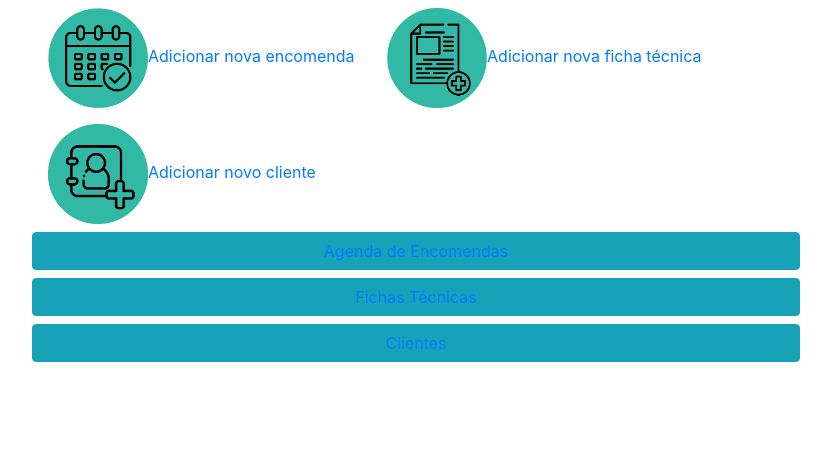
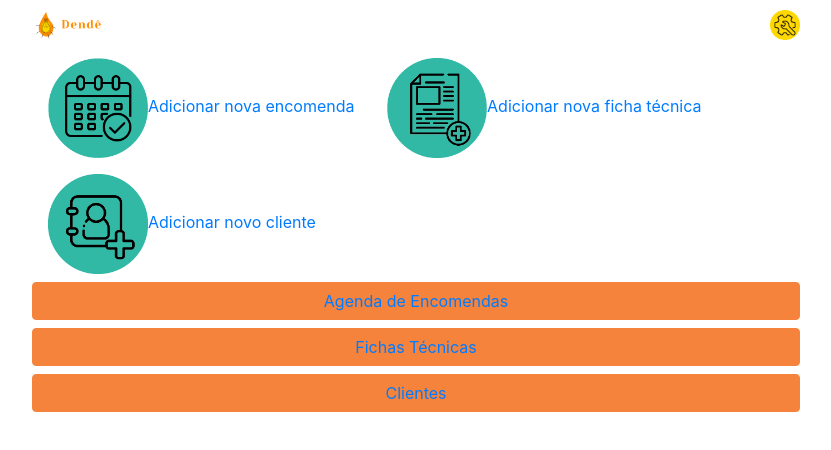
Before and after one commit to renatanovais/dende, a React (Create React App) app in the folder dende-megahack/: page /home in a window 1280 px wide. Shown: the top 450 px of the page, without its empty margins (224-1055 px from the left). Built offline with nearby package versions, Linux system fonts and the light colour scheme.

Commit message:
finalizadas funcionalidade de tela home - criado variaveis de cores

```diff
--- a/dende-megahack/src/App.css
+++ b/dende-megahack/src/App.css
@@ -1,7 +1,9 @@
 :root {
   --laranja-dende: #F6833C;
   --azul-dende: #609BD2;
-  --verde-dende: #3189A5;
+  --verde-dende: #31B9A5;
+  --verde-dois-dende: #61C190;
+  --amarelo-dende: #FFD800;
 }
 
 body {
@@ -12,5 +14,30 @@ body {
 
 .App-logo {
   height: 60vmin;
-  /* pointer-events: none; */
 }
+
+.button-verde {
+  background-color: var(--verde-dende);
+  border-color: var(--verde-dende);
+}
+
+.button-laranja {
+  background-color: var(--laranja-dende);
+  border-color: var(--laranja-dende);
+}
+
+.button-azul {
+  background-color: var(--azul-dende);
+  border-color: var(--azul-dende);
+}
+
+.login-form {
+  width: 50%;
+  margin: 10px auto;
+}
+
+.header-comp {
+  display: flex;
+  justify-content: space-between;
+  margin: 10px 0;
+}
--- a/dende-megahack/src/components/Header.jsx
+++ b/dende-megahack/src/components/Header.jsx
@@ -0,0 +1,20 @@
+import React from 'react';
+import { connect } from 'react-redux';
+import logoHorizontal from '../images/logos/logo_dende_horizontal_laranja.png';
+import configs from '../images/icons/configs-icon.png';
+
+function Header(props) {
+  return (
+    <header className="header-comp">
+      <img alt="Dendê" src={logoHorizontal} height="30" />
+      <p>{props.email}</p>
+      <img alt="Configurações" src={configs} height="30" />
+    </header>
+  )
+}
+
+const mapStateToProps = (state) => ({
+  email: state.loginReducer.email,
+})
+
+export default connect(mapStateToProps)(Header);
--- a/dende-megahack/src/pages/Home.js
+++ b/dende-megahack/src/pages/Home.js
@@ -5,11 +5,13 @@ import Nav from 'react-bootstrap/Nav';
 import addEncomenda from '../images/icons/new-event-icon.png';
 import addFicha from '../images/icons/new-recipe-icon.png';
 import addCliente from '../images/icons/new-client-icon.png';
+import Header from '../components/Header';
 
 export default function Home() {
   return (
     <div>
-      <Nav>
+      <Header />
+      <Nav activeKey="/home">
         <Nav.Item>
           <Nav.Link href="/encomendas/add">
             <img alt="Add encomenda" src={addEncomenda} height="100" />
@@ -30,13 +32,13 @@ export default function Home() {
         </Nav.Item>
       </Nav>
       <>
-        <Button variant="info" size="1g" block>
+        <Button className="button-laranja" size="1g" block>
           <Link to="/encomendas">Agenda de Encomendas</Link>
         </Button>
-        <Button variant="info" size="1g" block>
+        <Button className="button-laranja" size="1g" block>
           <Link to="fichas-tecnicas">Fichas Técnicas</Link>
         </Button>
-        <Button variant="info" size="1g" block>
+        <Button className="button-laranja" size="1g" block>
           <Link to="clientes">Clientes</Link>
         </Button>
       </>
--- a/dende-megahack/src/pages/Login.js
+++ b/dende-megahack/src/pages/Login.js
@@ -18,12 +18,12 @@ function Login(props) {
       </div>
       <Form>
         <Form.Group controlId="formLogin">
-          <Form.Control type="email" placeholder="Email..." onChange={(e) => setEmail(e.target.value)} />
+          <Form.Control className="login-form" type="email" placeholder="Email..." onChange={(e) => setEmail(e.target.value)} />
         </Form.Group>
         <Form.Group controlId="formLogin">
-          <Form.Control type="password" placeholder="Senha..." onChange={(e) => setSenha(e.target.value)} />
+          <Form.Control className="login-form" type="password" placeholder="Senha..." onChange={(e) => setSenha(e.target.value)} />
         </Form.Group>
-        <Button variant="info" type="button" onClick={() => login(email, senha)} >
+        <Button className="button-verde" type="button" onClick={() => login(email, senha)} >
           Entrar
         </Button>
       </Form>
--- a/dende-megahack/src/redux/reducers/loginReducer.js
+++ b/dende-megahack/src/redux/reducers/loginReducer.js
@@ -11,7 +11,7 @@ export function loginReducer(state = initialState, action) {
       return {
         ...state,
         email: action.email,
-        passowrd: action.senha,
+        password: action.senha,
       };
     default:
       return state;
```
